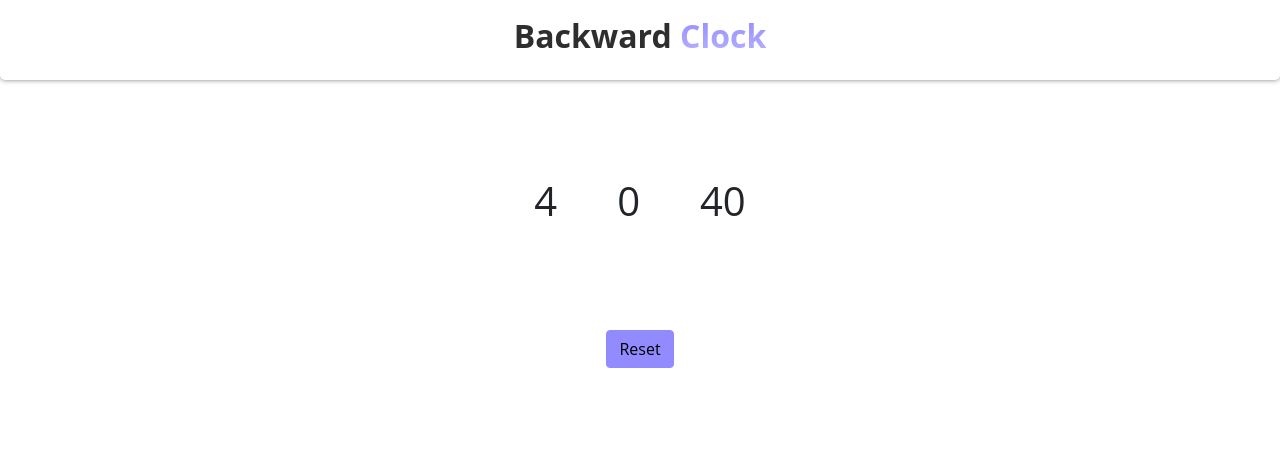
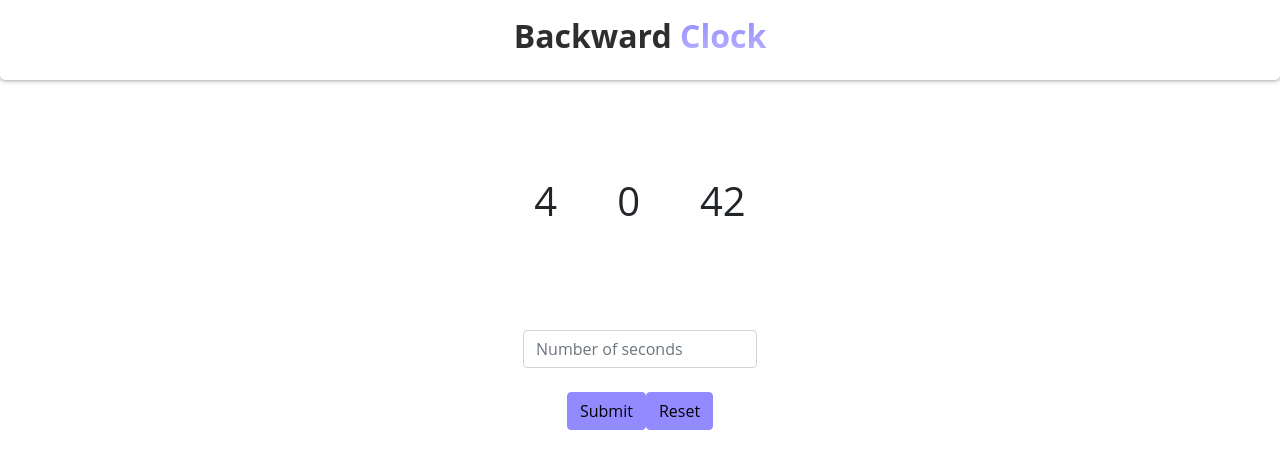
Before and after one commit to isuruAb/backward_clock, a React (Create React App) app: page / in a window 1280 px wide. Shown: the top 468 px of the page. Built offline with nearby package versions, Linux system fonts and the light colour scheme; the HTML template or start-up script is replaced by a standard one.

Commit message:
user can enter a custom number of seconds

```diff
--- a/src/components/Button/index.js
+++ b/src/components/Button/index.js
@@ -1,7 +1,11 @@
 import { Button } from "react-bootstrap";
 
-const ActionButton = ({ text, onClick }) => {
-  return <Button onClick={onClick}>{text}</Button>;
+const ActionButton = ({ text, type, onClick }) => {
+  return (
+    <Button type={type} onClick={onClick}>
+      {text}
+    </Button>
+  );
 };
 
 export default ActionButton;
--- /dev/null
+++ b/src/components/TextField/index.js
@@ -0,0 +1,16 @@
+import { Form } from "react-bootstrap";
+
+const TextField = ({ placeholder, onChange, refs }) => {
+  return (
+    <Form.Group>
+      <Form.Control
+        ref={refs}
+        onChange={onChange}
+        type="text"
+        placeholder={placeholder}
+      />
+    </Form.Group>
+  );
+};
+
+export default TextField;
--- a/src/containers/Clock.js
+++ b/src/containers/Clock.js
@@ -1,18 +1,21 @@
-import { useEffect, useState, useCallback } from "react";
-import { Container } from "react-bootstrap";
+import { useEffect, useState, useCallback, useRef } from "react";
+import { Container, Form } from "react-bootstrap";
 import Button from "../components/Button";
+import TextField from "../components/TextField";
 import Time from "../components/Time";
 
 const Clock = () => {
   const currentTime = new Date();
   const [backwardTime, setBackwardTime] = useState(currentTime);
+  const [decrementBySecs, setDecrementBySecs] = useState(1000);
+  const secondsRef = useRef();
 
   const handleReset = () => {
     setBackwardTime(currentTime);
   };
 
   const clockTick = useCallback(() => {
-    let timeInMilliseconds = backwardTime.getTime() - 1000;
+    let timeInMilliseconds = backwardTime.getTime() - decrementBySecs;
     let newDate = new Date(timeInMilliseconds);
     setBackwardTime(newDate);
   }, [backwardTime]);
@@ -24,6 +27,10 @@ const Clock = () => {
     return () => clearTimeout(timer);
   }, [clockTick]);
 
+  const changeDecrementSeconds = () => {
+    setDecrementBySecs(secondsRef?.current?.value * 1000);
+  };
+
   return (
     <>
       <Container>
@@ -32,7 +39,11 @@ const Clock = () => {
           mins={backwardTime.getMinutes()}
           seconds={backwardTime.getSeconds()}
         />
+        <div className="d-flex justify-content-center mb-4">
+          <TextField refs={secondsRef} placeholder="Number of seconds" />
+        </div>
         <div className="d-flex justify-content-center">
+          <Button text={"Submit"} onClick={changeDecrementSeconds} />
           <Button text={"Reset"} onClick={handleReset} />
         </div>
       </Container>
```
